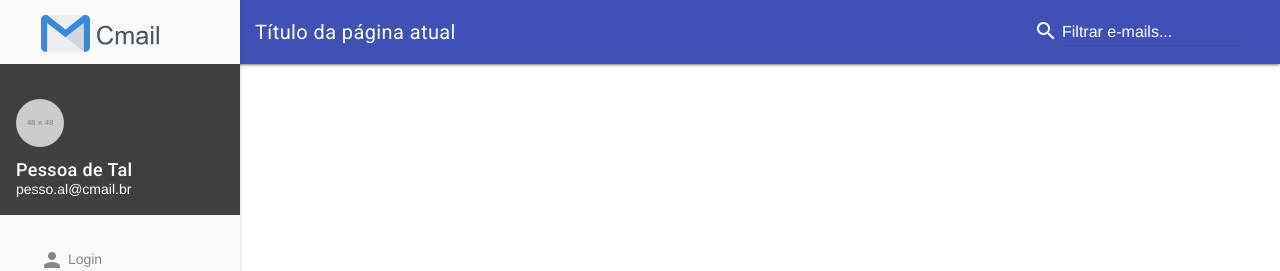
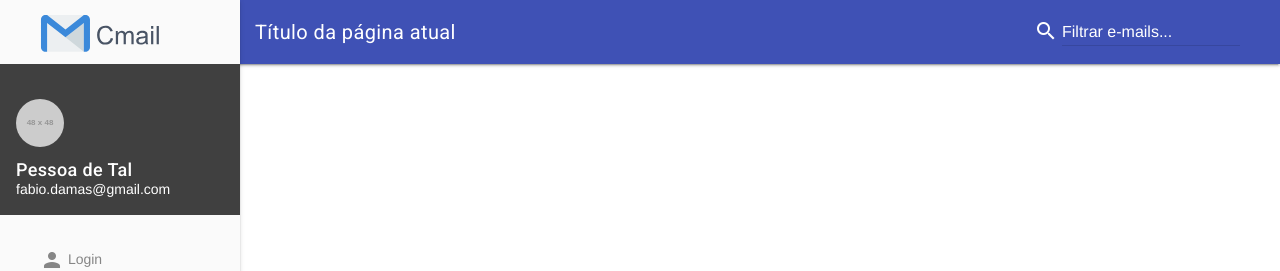
Before and after one commit to fabiodamas/curso-caelum-angular, an Angular app: page / in a window 1280 px wide. Shown: the top 271 px of the page. Built offline with nearby package versions, Linux system fonts and the light colour scheme.

Commit message:
insert comment on code

```diff
--- a/src/app/header/header.component.html
+++ b/src/app/header/header.component.html
@@ -1,3 +1,4 @@
+<!-- topo da página e busca de filtrar emails-->
 <header class="headerGlobal mdl-layout__header">
   <button	class="mdl-layout__drawer-button"	(click)="toggleMenu()">
   <span	class="material-icons">menu</span> fabio
@@ -20,18 +21,24 @@
      <!--./Search-->
   </div>
 </header>
+
+<!-- menu lateral a esquerda-->
 <section	class="headerGlobal__menuArea	mdl-layout__drawer"	[ngClass]="{	'headerGlobal__menuArea--active':	isMenuOpen}">
   <span class="mdl-layout-title">
   <img class="headerGlobal__logo" src="assets/img/logo.svg" alt="CMail">
   </span>
+
+  <!-- nome e email-->
   <header class="headerGlobal__userInfo">
      <img src="http://placehold.it/48x48" class="headerGlobal__userInfoAvatar">
      <div class="headerGlobal__userInfoData">
         <h5 class="headerGlobal__userInfoDataName">Pessoa de Tal</h5>
-        <span>pesso.al@cmail.br</span>
+        <span>fabio.damas@gmail.com</span>
         <div class="mdl-layout-spacer"></div>
      </div>
   </header>
+
+  <!-- botões-->
   <nav class="mdl-navigation">
      <a class="mdl-navigation__link">
      <span class="material-icons">person</span> Login
@@ -47,4 +54,5 @@
      </a>
   </nav>
 </section>
+
 <div	class="headerGlobal__menuOverlay"	(click)="toggleMenu()"></div>
```
